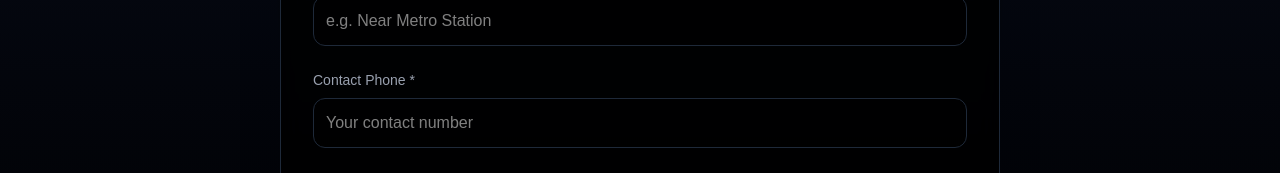
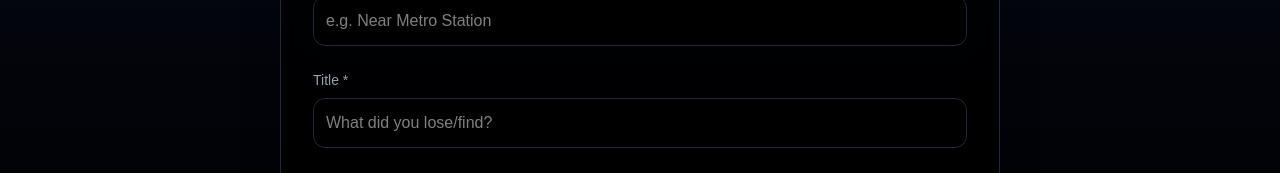
Before and after one commit to milinkanu/RUBIX26_55_DecentraX, a Next.js app: page /post in a window 1280 px wide. Shown: the part 627-800 px from the top of the page. Built offline with nearby package versions, Linux system fonts and the light colour scheme; no server answers.

Commit message:
Minnor fixxes

```diff
--- a/src/components/PostItem.tsx
+++ b/src/components/PostItem.tsx
@@ -89,7 +89,6 @@ export function PostItem() {
 
         if (
             !user?.email ||
-            !formData.phone ||
             !formData.title ||
             !formData.description ||
             (formData.type === "Found" && (!formData.questions || formData.questions.length === 0)) ||
@@ -264,17 +263,7 @@ export function PostItem() {
                             />
                         </div>
 
-                        <div>
-                            <label className="block text-sm font-medium text-gray-400 mb-2">Contact Phone *</label>
-                            <input
-                                type="tel"
-                                name="phone"
-                                placeholder="Your contact number"
-                                value={formData.phone}
-                                onChange={handleChange}
-                                className="w-full p-3 bg-black/50 border border-gray-800 rounded-xl text-white focus:border-yellow-400 transition-all"
-                            />
-                        </div>
+
 
                         <div>
                             <label className="block text-sm font-medium text-gray-400 mb-2">Title *</label>
```
